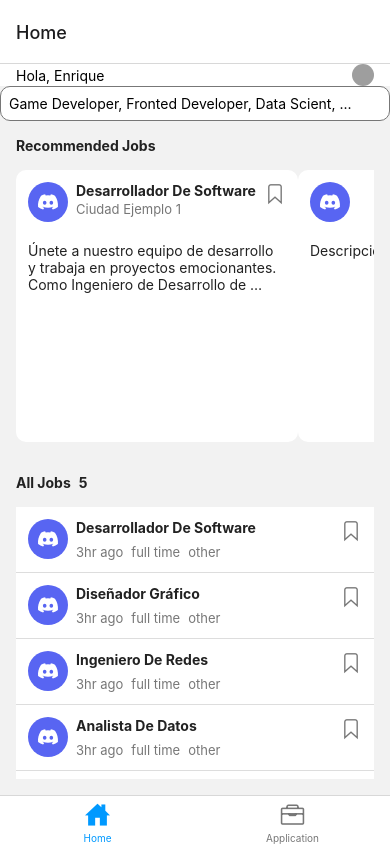
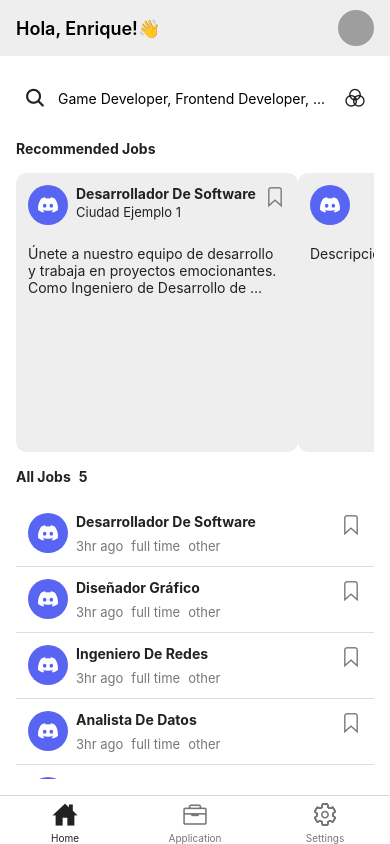
Before and after one commit to enriqueSFranco/TechJobRadarMobile, a React Native app: screen /Home in a window 390 px wide. Built offline with nearby package versions, Linux system fonts and the light colour scheme; grey boxes are pictures that could not be loaded.

Commit message:
feat: add screen and componentes

```diff
--- a/App.tsx
+++ b/App.tsx
@@ -1,10 +1,13 @@
 import React from 'react'
+import { Provider } from 'react-redux'
+import { store } from './src/store/index'
 import { StyleSheet, SafeAreaView, Platform } from 'react-native'
 import { StatusBar } from 'expo-status-bar'
 import { NavigationContainer } from '@react-navigation/native'
 import { createBottomTabNavigator } from '@react-navigation/bottom-tabs'
-import { Ionicons } from '@expo/vector-icons';
+import { Ionicons } from '@expo/vector-icons'
 import { Home } from './src/screens/home'
+import { Settings } from './src/screens/settings'
 import { Application } from './src/screens/application'
 
 // import { NavigationRouter } from './src/router/navigation-router'
@@ -17,6 +20,7 @@ const Tab = createBottomTabNavigator()
 function TabGroup () {
   return (
     <Tab.Navigator screenOptions={({ route }) => ({
+      headerShown: false,
       tabBarIcon: ({ focused, color, size }) => {
         const { name } = route
         let iconName
@@ -25,15 +29,20 @@ function TabGroup () {
           iconName = focused ? 'ios-home-sharp' : 'ios-home-outline'
         }
         if (name === 'Application') {
-          iconName = focused ? 'briefcase-sharp' : 'briefcase-outline'
+          iconName = focused ? 'ios-briefcase-sharp' : 'ios-briefcase-outline'
+        }
+
+        if (name === 'Settings') {
+          iconName = focused ? 'ios-settings-sharp' : 'ios-settings-outline'
         }
         return <Ionicons name={iconName} size={size} color={color} />
       },
-      tabBarActiveTintColor: '#09f',
-      tabBarInactiveTintColor: '#777'
+      tabBarActiveTintColor: '#222',
+      tabBarInactiveTintColor: '#777',
     })}>
       <Tab.Screen name="Home" component={Home} />
       <Tab.Screen name="Application" component={Application} />
+      <Tab.Screen name="Settings" component={Settings} />
     </Tab.Navigator>
   )
 }
@@ -49,7 +58,9 @@ const App: React.FC = () => {
 
       {/* <NavigationRouter /> */}
       <NavigationContainer>
-        <TabGroup />
+        <Provider store={store}>
+          <TabGroup />
+        </Provider>
       </NavigationContainer>
       <StatusBar style='auto' />
     </SafeAreaView>
--- a/src/components/Header.tsx
+++ b/src/components/Header.tsx
@@ -16,9 +16,10 @@ const styles = StyleSheet.create({
   header: {
     paddingTop: Platform.OS === 'android' ? 30 : 0,
     paddingHorizontal: 16,
+    height: 56,
     flexDirection: 'row',
     justifyContent: 'space-between',
     alignItems: 'center',
-    backgroundColor: '#fff',
+    backgroundColor: '#eee',
   }
 })
--- a/src/components/base-text-input.tsx
+++ b/src/components/base-text-input.tsx
@@ -3,19 +3,14 @@ import { StyleSheet, TextInput, View } from 'react-native'
 export const BaseTextInput = () => {
   return (
     <View style={styles.box}>
-      <TextInput placeholder='Game Developer, Fronted Developer, Data Scient, ...' style={styles.input} />
+      <TextInput placeholder='Game Developer, Frontend Developer, ...' style={{ height: 36, paddingHorizontal: 12 }} />
     </View>
   )
 }
 
 const styles = StyleSheet.create({
   box: {
-    backgroundColor: '#fff',
-    borderRadius: 10,
-    borderWidth: 0.3,
-    borderColor: '#777'
-  },
-  input: {
-    padding: 8
+    flex: 1,
+    backgroundColor: '#fff'
   }
 })
--- a/src/components/form-search.tsx
+++ b/src/components/form-search.tsx
@@ -1,5 +1,7 @@
 import { useState } from "react"
-import { NativeSyntheticEvent, StyleSheet, TextInput, TextInputChangeEventData, View } from "react-native"
+import { Ionicons } from '@expo/vector-icons'
+import { NativeSyntheticEvent, Pressable, StyleSheet, TextInputChangeEventData, TouchableOpacity, View } from "react-native"
+import { BaseTextInput } from "./base-text-input"
 
 export const FormSearch = () => {
   const [text, updateText] = useState('')
@@ -9,23 +11,20 @@ export const FormSearch = () => {
 
   return (
     <View style={styles.container}>
-      <TextInput
-        style={styles.input}
-        placeholder="Character name. Ex: Rick Sanchez"
-        value={text}
-        onChange={handleChangeText}
-      />
+      <Ionicons name="search" size={22} color="#222" />
+      <BaseTextInput />
+      <TouchableOpacity>
+        <Ionicons name="color-filter-outline" size={22} color="#222" />
+      </TouchableOpacity>
     </View>
   )
 }
 
 const styles = StyleSheet.create({
-  container: {},
-  input: {
-    height: 40,
-    borderWidth: 1,
-    borderColor: '#ccc',
-    backgroundColor: '#fff',
-    padding: 10,
-  }
+  container: {
+    height: 52,
+    flexDirection: 'row',
+    alignItems: 'center',
+    paddingHorizontal: 8
+  },
 })
--- a/src/components/job-recommended-content.tsx
+++ b/src/components/job-recommended-content.tsx
@@ -36,9 +36,9 @@ export function JobRecommendedContent ({ data }: JobRecommendedContentProps) {
 
 const styles = StyleSheet.create({
   jobContainer: {
-    backgroundColor: '#fff',
+    flex: 1,
+    backgroundColor: '#eee',
     padding: 12,
-    height: '100%',
     borderRadius: 10,
   },
   jobText: {
@@ -47,7 +47,7 @@ const styles = StyleSheet.create({
     color: '#222'
   },
   gray: {
-    color: '#777',
+    color: '#222',
     fontSize: 13,
   }
 })
--- a/src/components/job-recommended.tsx
+++ b/src/components/job-recommended.tsx
@@ -18,8 +18,8 @@ export function JobRecommended ({ job }: JobRecommendedProps) {
 
 
   return (
-    <Pressable onPress={handleRedirect}>
-      <JobRecommendedContent data={job} />
-    </Pressable>
+    <JobRecommendedContent data={job} />
+    // <Pressable onPress={handleRedirect} style={{ height: 100 }}>
+    // </Pressable>
   )
 }
--- a/src/layouts/section-layout.tsx
+++ b/src/layouts/section-layout.tsx
@@ -8,7 +8,7 @@ type SectionLayoutProps = {
 
 export const SectionLayout = ({ sectionTitle = '', sectionSubTitle = '', children }: SectionLayoutProps) => {
   return (
-    <View style={{ padding: 16, gap: 16, flex: 1 }}>
+    <View style={{ gap: 16, flex: 1 }}>
       <View style={{ flexDirection: 'row', gap: 8 }}>
         <Text style={{ color: '#222', fontWeight: '700', textTransform: 'capitalize' }}>{sectionTitle}</Text>
         <Text style={{ color: '#222', fontWeight: '700', textTransform: 'capitalize' }}>{sectionSubTitle}</Text>
--- a/src/screens/home.tsx
+++ b/src/screens/home.tsx
@@ -1,97 +1,35 @@
-import { useMemo } from "react";
-import { FlatList, StyleSheet, Text, View } from "react-native";
-import { Job as JobType } from "../shared";
-import { SectionLayout } from "../layouts/section-layout";
-import { Header } from "../components/header";
-import { Avatar } from "../components/avatar";
-import { Job } from "../components/job";
-import { BaseTextInput } from "../components/base-text-input";
-import { JobRecommended } from "../components/job-recommended";
-
-const mockedData: JobType[] = [
-  {
-    id: 1,
-    company: "Ejemplo Company 1",
-    jobTitle: "Desarrollador de Software",
-    location: "Ciudad Ejemplo 1",
-    salaryMin: 50000,
-    salaryMax: 70000,
-    isFavorite: true,
-    application: false,
-    typeWork: "Tiempo completo",
-    description: "Únete a nuestro equipo de desarrollo y trabaja en proyectos emocionantes. Como Ingeniero de Desarrollo de Software Senior, liderarás la arquitectura y desarrollo de aplicaciones de vanguardia. Requerimos al menos 5 años de experiencia en desarrollo de software y experiencia en liderazgo de equipos."
-  },
-  {
-    id: 2,
-    company: "Ejemplo Company 2",
-    jobTitle: "Diseñador Gráfico",
-    location: "Ciudad Ejemplo 2",
-    salaryMin: 40000,
-    salaryMax: 60000,
-    isFavorite: false,
-    application: true,
-    typeWork: "Medio tiempo",
-    description: "Descripción del trabajo 1."
-  },
-  {
-    id: 3,
-    company: "Ejemplo Company 3",
-    jobTitle: "Ingeniero de Redes",
-    location: "Ciudad Ejemplo 3",
-    salaryMin: 60000,
-    salaryMax: 80000,
-    isFavorite: true,
-    application: true,
-    typeWork: "Tiempo completo",
-    description: "Descripción del trabajo 1."
-  },
-  {
-    id: 4,
-    company: "Ejemplo Company 4",
-    jobTitle: "Analista de Datos",
-    location: "Ciudad Ejemplo 4",
-    salaryMin: 55000,
-    salaryMax: 75000,
-    isFavorite: false,
-    application: false,
-    typeWork: "Tiempo completo",
-    description: "Descripción del trabajo 1."
-  },
-  {
-    id: 5,
-    company: "Ejemplo Company 5",
-    jobTitle: "Desarrollador Frontend",
-    location: "Ciudad Ejemplo 5",
-    salaryMin: 48000,
-    salaryMax: 68000,
-    isFavorite: true,
-    application: true,
-    typeWork: "Tiempo completo",
-    description: "Descripción del trabajo 1."
-  }
-]
-
+import { useMemo } from 'react'
+import { FlatList, StyleSheet, Text, View } from 'react-native'
+import { useAppSelector } from '../hooks/useStore'
+import { SectionLayout } from '../layouts/section-layout'
+import { Header } from '../components/header'
+import { Avatar } from '../components/avatar'
+import { Job } from '../components/job'
+import { JobRecommended } from '../components/job-recommended'
+import { FormSearch } from '../components/form-search'
 
 export const Home = () => {
-  const totalJobs = useMemo(() => mockedData.length, [mockedData]);
+  const jobs = useAppSelector(state => state.jobs)
+
+  const totalJobs = useMemo(() => jobs.length, [jobs])
 
   return (
-    <View style={styles.mainContainer}>
+    <View style={{ flex: 1 }}>
       <Header>
-        <Text style={styles.welcomeText}>Hola, Enrique</Text>
+        <Text style={styles.welcomeText}>Hola, Enrique!👋</Text>
         <View style={styles.headerRight}>
           {/* notifications */}
-          <Avatar image='https://unavatar.io/github/enriqueSFranco' size={22} />
+          <Avatar image='https://unavatar.io/github/enriqueSFranco' size={36} />
         </View>
       </Header>
-
+      <View style={styles.mainContainer}>
         {/* fomulario de busqueda */}
-      <BaseTextInput />
+        <FormSearch />
 
         {/* empleos populares */}
         <SectionLayout sectionTitle='recommended jobs'>
           <FlatList
-          data={mockedData}
+            data={jobs}
             renderItem={({ item }) => <JobRecommended job={item} />}
             keyExtractor={(item) => item.id.toString()}
             horizontal
@@ -102,23 +40,28 @@ export const Home = () => {
         <SectionLayout sectionTitle='all jobs' sectionSubTitle={totalJobs}>
           {/* TODO: VALIDAR SI HAY EMPLEOS HA RENDERIZAR */}
           <FlatList
-          data={mockedData}
+            data={jobs}
             renderItem={({ item }) => <Job job={item} />}
             keyExtractor={(item) => item.id.toString()}
-          ItemSeparatorComponent={() => <View style={styles.divider} />}
+            ListEmptyComponent={<View><Text>Lo sentimos, aun no hay vacantes registradas.</Text></View>}
+            ItemSeparatorComponent={() => <View style={[styles.divider]} />}
           />
         </SectionLayout>
       </View>
-  );
-};
+    </View>
+  )
+}
 
 const styles = StyleSheet.create({
   divider: {
-    width: "100%",
+    width: '100%',
     height: StyleSheet.hairlineWidth,
-    backgroundColor: "#DDD",
+    backgroundColor: '#DDD',
   },
-  mainContainer: { flex: 1 },
+  mainContainer: { flex: 1, gap: 16, padding: 16, backgroundColor: '#fff' },
   headerRight: {},
-  welcomeText: {},
-});
+  welcomeText: {
+    fontWeight: '600',
+    fontSize: 18
+  },
+})
--- a/src/screens/settings.tsx
+++ b/src/screens/settings.tsx
@@ -1,4 +1,3 @@
-import React from 'react'
 import { Text, View } from 'react-native'
 
 export const Settings = () => {
```
Lines whose indentation alone changed are shown as unchanged.
